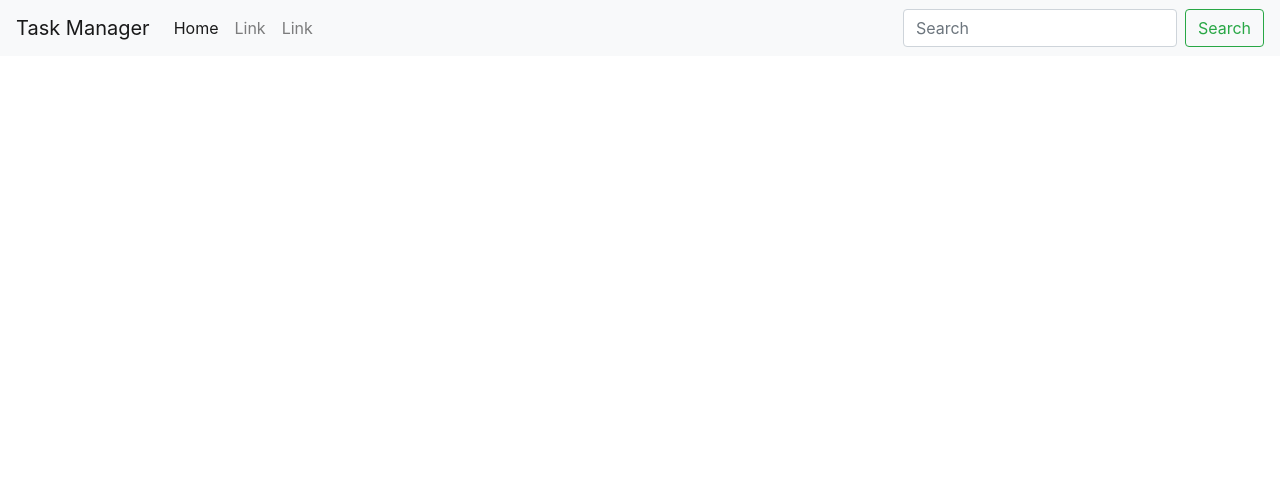
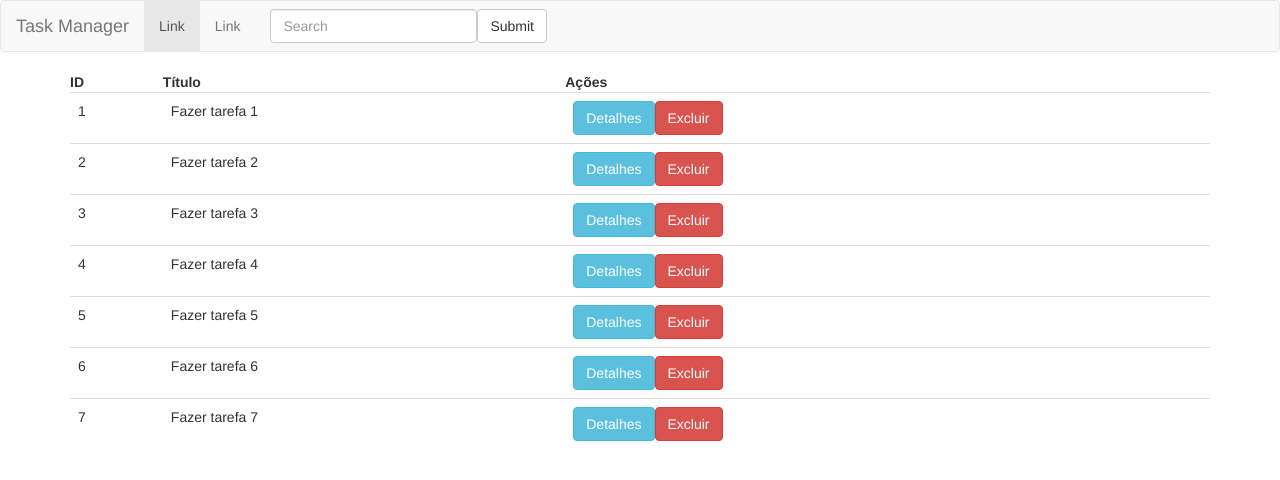
Before and after one commit to VSPPedro/task-manager-angular, an Angular app: page / in a window 1280 px wide. Shown: the top 480 px of the page. Built offline with nearby package versions, Linux system fonts and the light colour scheme.

Commit message:
Adding tasks component

```diff
--- a/package.json
+++ b/package.json
@@ -21,7 +21,7 @@
     "@angular/platform-browser": "^5.2.0",
     "@angular/platform-browser-dynamic": "^5.2.0",
     "@angular/router": "^5.2.0",
-    "bootstrap": "^4.0.0",
+    "bootstrap": "^3.3.7",
     "core-js": "^2.4.1",
     "jquery": "^3.3.1",
     "rxjs": "^5.5.6",
--- a/src/app/app.component.html
+++ b/src/app/app.component.html
@@ -1 +1,5 @@
 <navbar></navbar>
+
+<div class="container">
+  <tasks></tasks>
+</div>
--- a/src/app/navbar/navbar.component.html
+++ b/src/app/navbar/navbar.component.html
@@ -1,24 +1,29 @@
-<nav class="navbar navbar-expand-lg navbar-light bg-light">
-  <a class="navbar-brand" href="#">Task Manager</a>
-  <button class="navbar-toggler" type="button" data-toggle="collapse" data-target="#navbarSupportedContent" aria-controls="navbarSupportedContent" aria-expanded="false" aria-label="Toggle navigation">
-    <span class="navbar-toggler-icon"></span>
-  </button>
+<nav class="navbar navbar-default">
+  <div class="container-fluid">
+    <!-- Brand and toggle get grouped for better mobile display -->
+    <div class="navbar-header">
+      <button type="button" class="navbar-toggle collapsed" data-toggle="collapse" data-target="#bs-example-navbar-collapse-1" aria-expanded="false">
+        <span class="sr-only">Toggle navigation</span>
+        <span class="icon-bar"></span>
+        <span class="icon-bar"></span>
+        <span class="icon-bar"></span>
+      </button>
+      <a class="navbar-brand" href="#">Task Manager</a>
+    </div>
 
-  <div class="collapse navbar-collapse" id="navbarSupportedContent">
-    <ul class="navbar-nav mr-auto">
-      <li class="nav-item active">
-        <a class="nav-link" href="#">Home <span class="sr-only">(current)</span></a>
-      </li>
-      <li class="nav-item">
-        <a class="nav-link" href="#">Link</a>
-      </li>
-      <li class="nav-item">
-        <a class="nav-link" href="#">Link</a>
-      </li>
-    </ul>
-    <form class="form-inline my-2 my-lg-0">
-      <input class="form-control mr-sm-2" type="search" placeholder="Search" aria-label="Search">
-      <button class="btn btn-outline-success my-2 my-sm-0" type="submit">Search</button>
-    </form>
-  </div>
+    <!-- Collect the nav links, forms, and other content for toggling -->
+    <div class="collapse navbar-collapse" id="bs-example-navbar-collapse-1">
+      <ul class="nav navbar-nav">
+        <li class="active"><a href="#">Link <span class="sr-only">(current)</span></a></li>
+        <li><a href="#">Link</a></li>
+      </ul>
+
+      <form class="navbar-form navbar-left">
+        <div class="form-group">
+          <input type="text" class="form-control" placeholder="Search">
+        </div>
+        <button type="submit" class="btn btn-default">Submit</button>
+      </form>
+    </div><!-- /.navbar-collapse -->
+  </div><!-- /.container-fluid -->
 </nav>
--- /dev/null
+++ b/src/app/tasks/tasks.component.html
@@ -0,0 +1,17 @@
+<table class="table">
+  <thead>
+    <th>ID</th>
+    <th>Título</th>
+    <th>Ações</th>
+  </thead>
+  <tbody>
+    <tr *ngFor="let task of tasks">
+      <td>{{ task.id }}</td>
+      <td>{{ task.title }}</td>
+      <td>
+        <button class="btn btn-info">Detalhes</button>
+        <button class="btn btn-danger">Excluir</button>
+      </td>
+    </tr>
+  </tbody>
+</table>
--- /dev/null
+++ b/src/app/tasks/tasks.component.ts
@@ -0,0 +1,27 @@
+import { Component, OnInit } from '@angular/core';
+
+const TASKS: Array<any> = [
+  { id: 1, title: 'Fazer tarefa 1' },
+  { id: 2, title: 'Fazer tarefa 2' },
+  { id: 3, title: 'Fazer tarefa 3' },
+  { id: 4, title: 'Fazer tarefa 4' },
+  { id: 5, title: 'Fazer tarefa 5' },
+  { id: 6, title: 'Fazer tarefa 6' },
+  { id: 7, title: 'Fazer tarefa 7' },
+];
+
+@Component({
+  selector: 'tasks',
+  templateUrl: './tasks.component.html'
+})
+
+export class TasksComponent implements OnInit{
+  public tasks;
+
+  public constructor(){
+  }
+
+  public ngOnInit(){
+    this.tasks = TASKS;
+  }
+}
```
Also changed, not shown: src/app/app.module.ts (+8 -4 lines), 1 other file (tests, documents, lock files or other folders).
